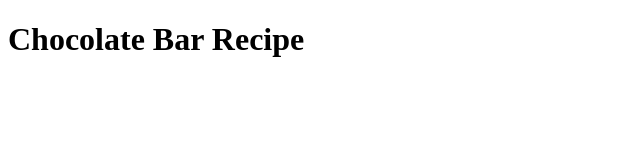
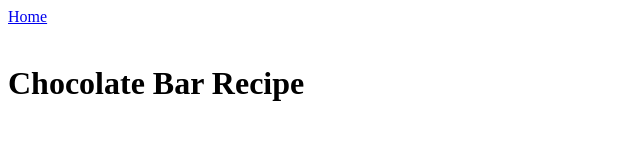
Before and after one commit to jasontobi/odin_recipes, a plain HTML site: page recipes/chocolate_bar.html in a window 1280 px wide. Shown: the whole page, without its empty margins (0-640 px from the left). Drawn offline with Linux system fonts and the light colour scheme.

Commit message:
Add home page link at top of page

```diff
--- a/recipes/chocolate_bar.html
+++ b/recipes/chocolate_bar.html
@@ -6,6 +6,9 @@
     <title>Chocolate Bar Recipe</title>
 </head>
 <body>
+    <a href="../index.html">Home</a>
+    <br>
+    <br>
     <h1>Chocolate Bar Recipe</h1>
 </body>
 </html>
```
Also changed, not shown: recipes/graham_cracker.html (+3 -0 lines), recipes/marshmallow.html (+3 -0 lines).
